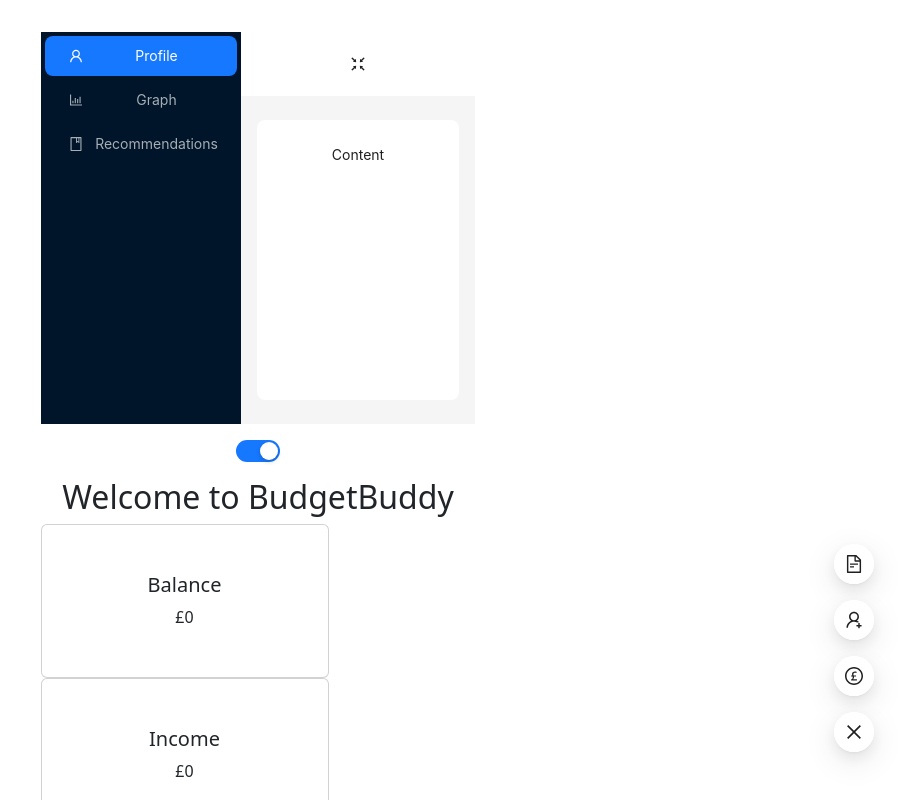
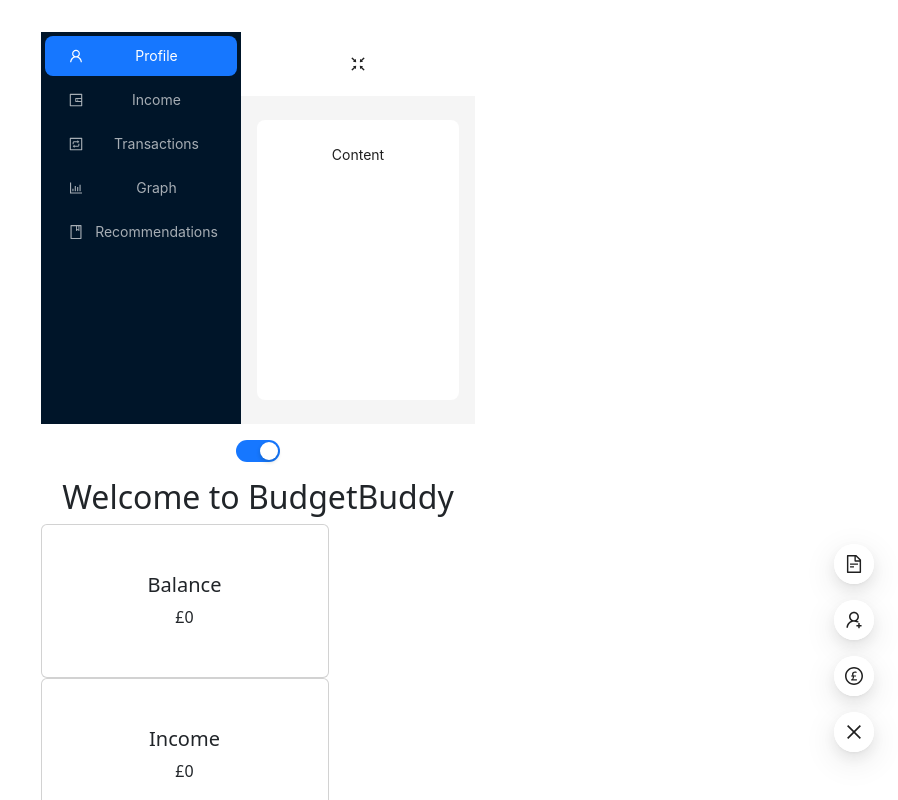
Before and after one commit to reececorkhill/BudgetBuddy, a React (Vite) app: page / in a window 1280 px wide. Shown: the top 800 px of the page, without its empty margins (382-1280 px from the left). Built offline with nearby package versions, Linux system fonts and the light colour scheme.

Commit message:
added more sections to menu and updated icons

```diff
--- a/src/App.css
+++ b/src/App.css
@@ -42,3 +42,14 @@
 .read-the-docs {
   color: #888;
 }
+/* .demo-logo-vertical {
+  height:100%;
+} */
+
+.demo-logo-vertical items {
+  flex-direction: row;
+}
+
+.main-container {
+  width: 100%;
+}
--- a/src/components/Interface.jsx
+++ b/src/components/Interface.jsx
@@ -45,4 +45,6 @@
 
 
 
+
+
 export default App;
--- a/src/components/Layout.jsx
+++ b/src/components/Layout.jsx
@@ -1,7 +1,8 @@
 import React, { useState } from 'react';
 import {
     MenuFoldOutlined,
-    MenuUnfoldOutlined,
+    WalletOutlined,
+   InteractionOutlined,
     FullscreenOutlined,
     FullscreenExitOutlined,
     BookOutlined,
@@ -18,7 +19,7 @@
         token: { colorBgContainer, borderRadiusLG },
     } = theme.useToken();
     return (
-        <Layout>
+        <Layout className="main-container">
             <Sider trigger={null} collapsible collapsed={collapsed}>
                 <div className="demo-logo-vertical" />
                 <Menu
@@ -30,6 +31,16 @@
                             key: '1',
                             icon: <UserOutlined />,
                             label: 'Profile',
+                        },
+                        {
+                            key: '3',
+                            icon: <WalletOutlined />,
+                            label: 'Income',
+                        },
+                        {
+                            key: '3',
+                            icon: <InteractionOutlined />,
+                            label: 'Transactions',
                         },
                         {
                             key: '2',
@@ -62,7 +73,7 @@
                         }}
                     />
                 </Header>
-                <Content
+                <Content className="content-main"
                     style={{
                         margin: '24px 16px',
                         padding: 24,
@@ -72,6 +83,7 @@
                     }}
                 >
                     Content
+
                 </Content>
             </Layout>
         </Layout>
```
